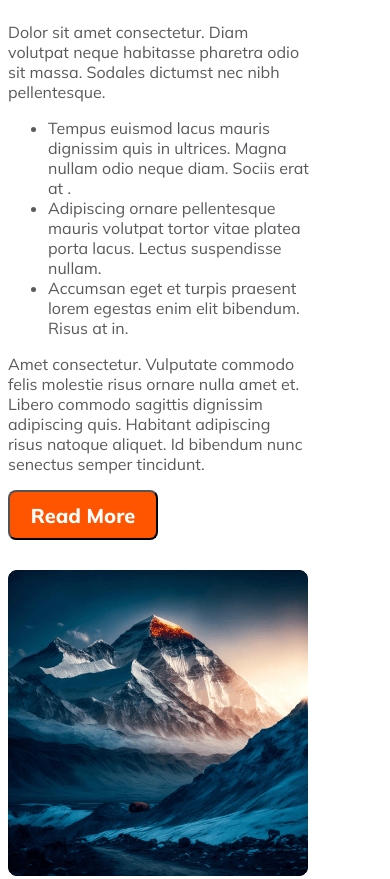
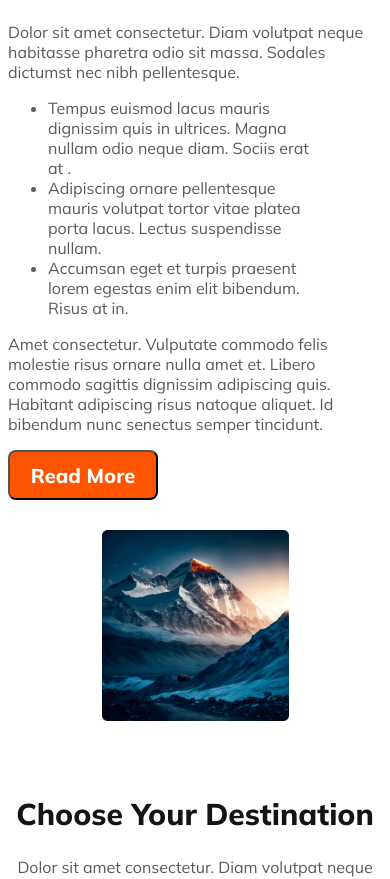
Before and after one commit to ahsan200t/Jannat-Travel, a plain HTML site: page index.html in a window 390 px wide. Shown: the part 627-1506 px from the top of the page. Drawn offline with Linux system fonts and the light colour scheme.

Commit message:
responsive provlem solve

```diff
--- a/styles/style.css
+++ b/styles/style.css
@@ -110,13 +110,9 @@ h2 {
 .destination-image {
   width: 100%;
   margin: 0 auto;
-
-
-
 }
 .row1 {
   display: flex;
-  /* justify-content: space-around; */
   gap: 10px;
   margin-top: 30px;
   margin-left: 20px;
@@ -127,7 +123,6 @@ h2 {
 }
 .row2 {
   display: flex;
-  /* justify-content: space-around; */
   gap: 10px;
   margin-top: 20px;
   margin-left: 10px;
@@ -154,7 +149,6 @@ h2 {
 }
 .row3 {
   display: flex;
-  /* justify-content: space-around; */
   gap: 10px;
   margin-top: 20px;
   margin-left: 20px;
@@ -171,8 +165,8 @@ margin: 0 auto;
 }
 .specisal-service{
     display: flex;
-    justify-content: space-around;
-    margin-top: 50px;
+    justify-content: center;
+    gap: 100px;
 }
 .hotel-loc{
 border-radius: 16px;
@@ -203,7 +197,6 @@ height: 180px;
 
 .Newsletter-section{
     display: flex;
-    /* justify-content: space-around; */
     margin-top: 30px;
     gap: 20px;
 }
@@ -342,17 +335,18 @@ margin-top: 20px;
   }
   .popular--tours-container {
     flex-direction: column;
-    justify-content: center;
+    align-items: center;
+    margin: 0 auto;
   }
   .tours-details {
-    width: 300px;
+    width: 100%;
     margin-left: 0;
   }
   .image img {
-    width: 300px;
+    width: 100%;
   }
   p {
-    width: 300px;
+    width: 100%;
   }
   ul > li {
     width: 280px;
```
